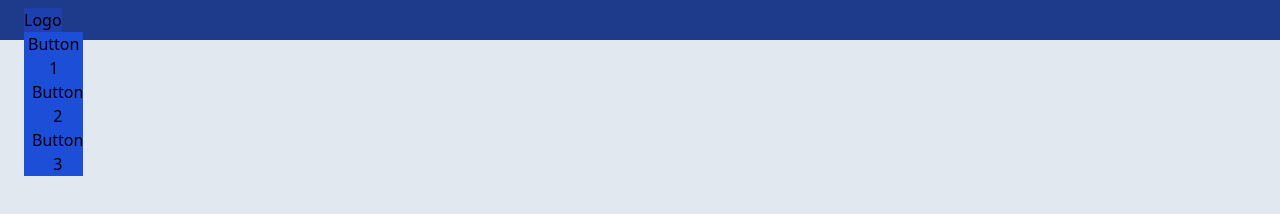
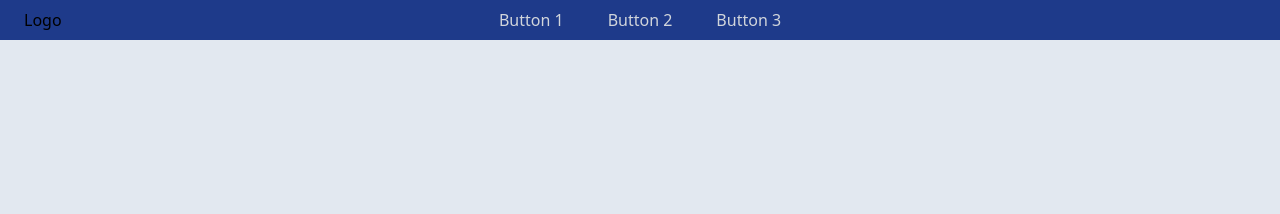
Before and after one commit to mrpotato42/Portfolio, an Astro site: page / in a window 1280 px wide. Built offline with nearby package versions, Linux system fonts and the light colour scheme; Astro itself is replaced by a stand-in of ours; a web font is replaced by a local one.

Commit message:
Navbar finished

```diff
--- a/src/components/Navbar.astro
+++ b/src/components/Navbar.astro
@@ -3,23 +3,44 @@ import HamburgerIcon from "./Icons/Hamburger.icon.astro";
 ---
 
 <nav class="bg-blue-900 h-10">
-  <div class="relative w-5 px-6 py-2">
-    <div class="absolute">
-      <div class="bg-blue-800 items-center" id="block-1">
-        <div class="sm:hidden hover:bg-blue-700">
-          <button><HamburgerIcon /></button>
-        </div>
-        <div class="sm:order-first">
-          <a href="#" class="">Logo</a>
-        </div>
-      </div>
-      <div class="sm:absolute bg-blue-700" id="block-2">
-        <div class="sm:inline-block space-x-2">
-          <button class="hover:bg-slate-500">Button 1</button>
-          <button class="hover:bg-slate-500">Button 2</button>
-          <button class="hover:bg-slate-500">Button 3</button>
-        </div>
-      </div>
+  <div
+    class="relative flex max-h-screen px-6 items-center justify-between space-y-2 space-x-0"
+  >
+    <div
+      class="relative inline-flex items-center justify-center top-1 sm:hidden hover:bg-blue-700"
+    >
+      <button class=""><HamburgerIcon /></button>
+    </div>
+    <div>
+      <a href="#" class="font-medium">Logo</a>
+    </div>
+    <div class="hidden sm:flex absolute inset-0 justify-center space-x-5">
+      <a
+        class="text-gray-300 hover:bg-gray-700 hover:text-white block rounded-md px-3 text-base font-medium text-center"
+        >Button 1</a
+      >
+      <a
+        class="text-gray-300 hover:bg-gray-700 hover:text-white block rounded-md px-3 text-base font-medium text-center"
+        >Button 2</a
+      >
+      <a
+        class="text-gray-300 hover:bg-gray-700 hover:text-white block rounded-md px-3 text-base font-medium text-center"
+        >Button 3</a
+      >
     </div>
   </div>
 </nav>
+<div class="bg-blue-950 space-y-3 px-2 pb-3 pt-2 rounded-b-md sm:hidden">
+  <a
+    class="text-gray-300 hover:bg-gray-700 hover:text-white block rounded-md px-3 py-2 text-base font-medium text-center"
+    >Button 1</a
+  >
+  <a
+    class="text-gray-300 hover:bg-gray-700 hover:text-white block rounded-md px-3 py-2 text-base font-medium text-center"
+    >Button 2</a
+  >
+  <a
+    class="text-gray-300 hover:bg-gray-700 hover:text-white block rounded-md px-3 py-2 text-base font-medium text-center"
+    >Button 3</a
+  >
+</div>
```
